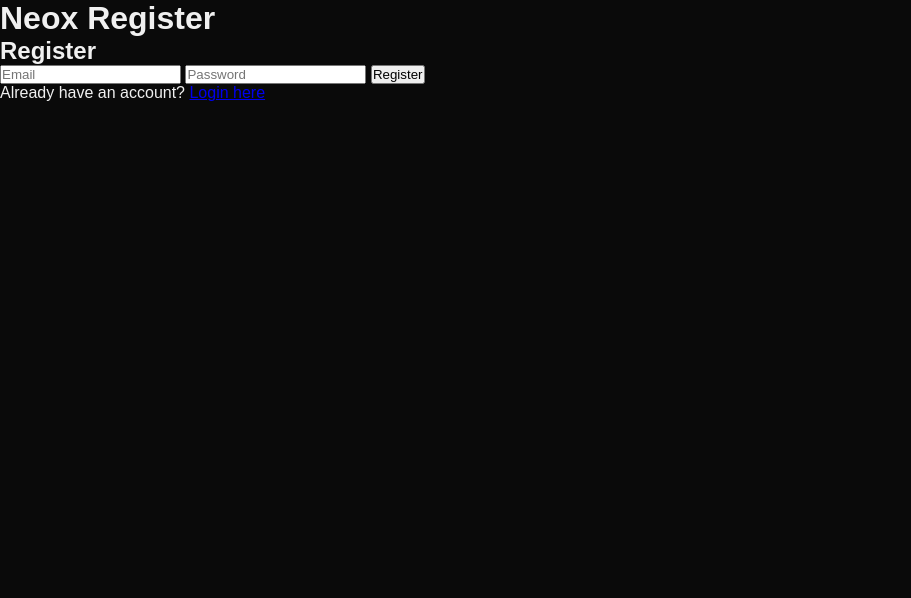
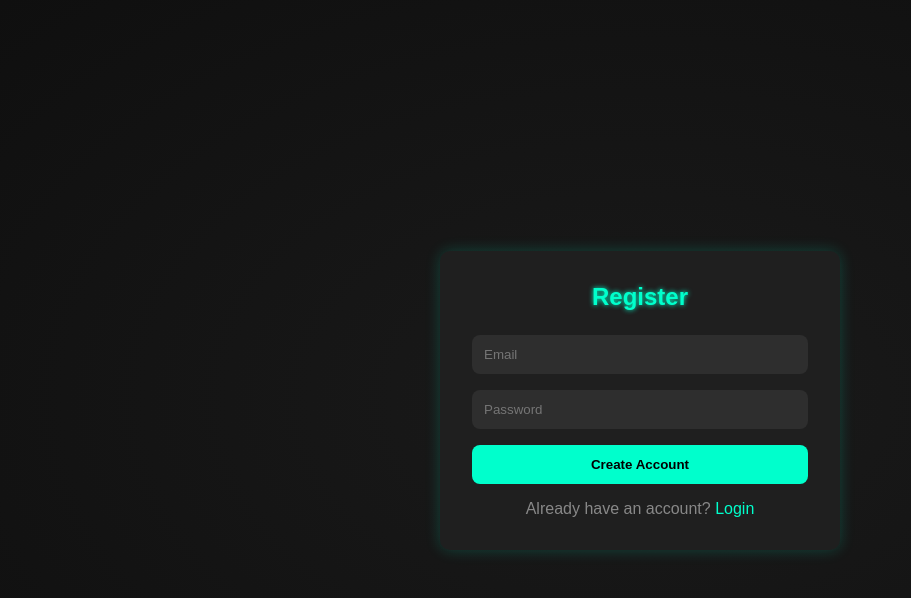
Before and after one commit to shekibahmad7/Zyrex, a plain HTML site: page register.html in a window 1280 px wide. Shown: the whole page, without its empty margins (0-911 px from the left). Drawn offline with Linux system fonts and the light colour scheme.

Commit message:
Update register.html

```diff
--- a/register.html
+++ b/register.html
@@ -2,56 +2,121 @@
 <html lang="en">
 <head>
   <meta charset="UTF-8" />
-  <meta name="viewport" content="width=device-width, initial-scale=1.0" />
-  <title>Register - Neox</title>
-  <link rel="icon" type="image/png" href="NeoxRounded.png" />
-  <link rel="stylesheet" href="default.css"/> <!-- Your custom CSS link -->
-  <script src="https://www.gstatic.com/firebasejs/9.9.0/firebase-app.js"></script>
-  <script src="https://www.gstatic.com/firebasejs/9.9.0/firebase-auth.js"></script>
+  <meta name="viewport" content="width=device-width, initial-scale=1.0"/>
+  <title>Register | Neox</title>
+  <link rel="stylesheet" href="default.css" />
+  <style>
+    body {
+      background: radial-gradient(ellipse at center, #1a1a1a 0%, #0f0f0f 100%);
+      font-family: Arial, sans-serif;
+      color: #f1f1f1;
+      display: flex;
+      align-items: center;
+      justify-content: center;
+      height: 100vh;
+      margin: 0;
+    }
+
+    .register-container {
+      background-color: #1f1f1f;
+      padding: 2rem;
+      border-radius: 10px;
+      box-shadow: 0 0 15px rgba(0, 255, 204, 0.2);
+      width: 90%;
+      max-width: 400px;
+      animation: fadeIn 1.2s ease-in-out;
+    }
+
+    h2 {
+      text-align: center;
+      margin-bottom: 1.5rem;
+      color: #00ffcc;
+      text-shadow: 0 0 5px #00ffcc;
+    }
+
+    input {
+      width: 100%;
+      padding: 0.75rem;
+      margin-bottom: 1rem;
+      border: none;
+      border-radius: 8px;
+      background-color: #2e2e2e;
+      color: #fff;
+    }
+
+    button {
+      width: 100%;
+      padding: 0.75rem;
+      background-color: #00ffcc;
+      color: #000;
+      border: none;
+      border-radius: 8px;
+      font-weight: bold;
+      cursor: pointer;
+      transition: background 0.3s ease;
+    }
+
+    button:hover {
+      background-color: #00ddaa;
+    }
+
+    .link {
+      text-align: center;
+      margin-top: 1rem;
+      color: #888;
+    }
+
+    .link a {
+      color: #00ffcc;
+      text-decoration: none;
+    }
+
+    @keyframes fadeIn {
+      from { opacity: 0; transform: translateY(20px); }
+      to { opacity: 1; transform: translateY(0); }
+    }
+  </style>
 </head>
 <body>
-  <div class="bg-animation"></div>
-  <header>
-    <h1>Neox Register</h1>
-  </header>
-  <main>
-    <section class="form-container">
-      <h2>Register</h2>
-      <form id="register-form">
-        <input type="email" id="email" placeholder="Email" required />
-        <input type="password" id="password" placeholder="Password" required />
-        <button type="submit">Register</button>
-      </form>
-      <p>Already have an account? <a href="login.html">Login here</a></p>
-    </section>
-  </main>
+  <div class="register-container">
+    <h2>Register</h2>
+    <input type="email" id="email" placeholder="Email" />
+    <input type="password" id="password" placeholder="Password" />
+    <button onclick="register()">Create Account</button>
+    <div class="link">
+      <p>Already have an account? <a href="login.html">Login</a></p>
+    </div>
+  </div>
 
-  <script>
+  <script type="module">
+    import { initializeApp } from "https://www.gstatic.com/firebasejs/11.6.1/firebase-app.js";
+    import { getAuth, createUserWithEmailAndPassword } from "https://www.gstatic.com/firebasejs/11.6.1/firebase-auth.js";
+
     const firebaseConfig = {
       apiKey: "AIzaSyC0w2CYNgPKciXQZ10h-vwnvW-8WmWiPdg",
       authDomain: "loginpage-55633.firebaseapp.com",
+      databaseURL: "https://loginpage-55633-default-rtdb.asia-southeast1.firebasedatabase.app",
       projectId: "loginpage-55633",
       storageBucket: "loginpage-55633.appspot.com",
       messagingSenderId: "112787874903",
       appId: "1:112787874903:web:54070d414ef38b7e40af12"
     };
 
-    const app = firebase.initializeApp(firebaseConfig);
-    const auth = firebase.auth();
+    const app = initializeApp(firebaseConfig);
+    const auth = getAuth(app);
 
-    document.getElementById('register-form').addEventListener('submit', async (e) => {
-      e.preventDefault();
+    window.register = function () {
+      const email = document.getElementById("email").value;
+      const password = document.getElementById("password").value;
 
-      const email = document.getElementById('email').value;
-      const password = document.getElementById('password').value;
-
-      try {
-        await auth.createUserWithEmailAndPassword(email, password);
-        window.location.href = '/login.html';  // Redirect to login page after registration
-      } catch (error) {
-        alert(error.message);  // Show error if registration fails
-      }
-    });
+      createUserWithEmailAndPassword(auth, email, password)
+        .then(() => {
+          window.location.href = "/";
+        })
+        .catch((error) => {
+          alert("Registration failed: " + error.message);
+        });
+    };
   </script>
 </body>
 </html>
```
